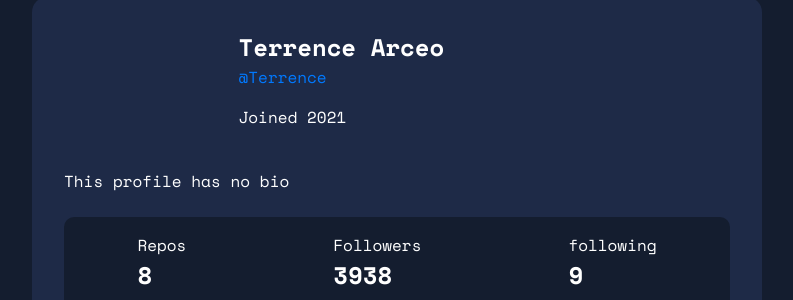
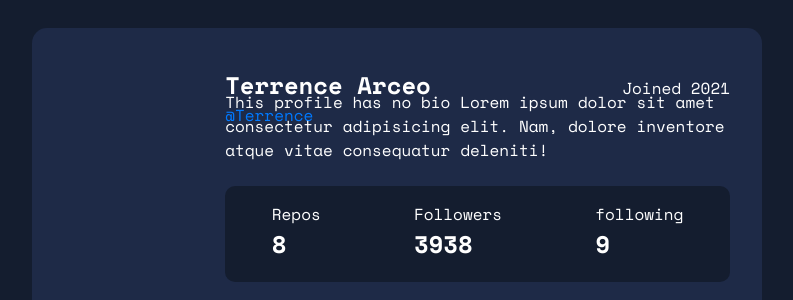
Before and after one commit to TerrenceArceo/DevFinder, a plain HTML site: page starter-code/index.html in a window 1280 px wide. Shown: the part 265-565 px from the top of the page, without its empty margins (243-1036 px from the left). Drawn offline with nearby package versions, Linux system fonts and the light colour scheme; no server answers.

Commit message:
edited and fixed desktop layout

```diff
--- a/starter-code/index.css
+++ b/starter-code/index.css
@@ -83,7 +83,7 @@ input {
     padding: 2em;
     grid-gap: .5em;
     display: grid;
-    grid-template-columns: auto auto;
+    grid-template-columns: 35% auto;
     grid-template-areas:
         "image name"
         "bio bio"
@@ -164,9 +164,9 @@ input {
 /* ------------------ */
 
 
-@media (min-width: 590px) {
+@media (min-width: 560px) {
     .main-content {
-        grid-template-columns: 25% auto auto;
+        grid-template-columns: 30% auto auto;
         grid-template-areas:
             "image name name"
             "bio bio bio"
@@ -174,3 +174,26 @@ input {
             "footerone . footertwo";
     }
 }
+
+@media (min-width: 680px) {
+    .main-content {
+        grid-template-columns: 23% auto auto;
+        grid-template-areas:
+            "image name name"
+            ". bio bio"
+            ". info info"
+            ". footerone footertwo";
+
+            align-items: flex-start;
+    }
+
+    .member {
+        display: flex;
+        justify-content: space-between;
+        align-items: baseline;
+    }
+
+    .bio {
+        margin-top: -45px;
+    }
+}
--- a/starter-code/index.html
+++ b/starter-code/index.html
@@ -41,7 +41,7 @@
 
 
 
-      <p class="bio">This profile has no bio </p>
+      <p class="bio">This profile has no bio Lorem ipsum dolor sit amet consectetur adipisicing elit. Nam, dolore inventore atque vitae consequatur deleniti!</p>
 
       <div class="activity-info">
         <div class="repos">
```
